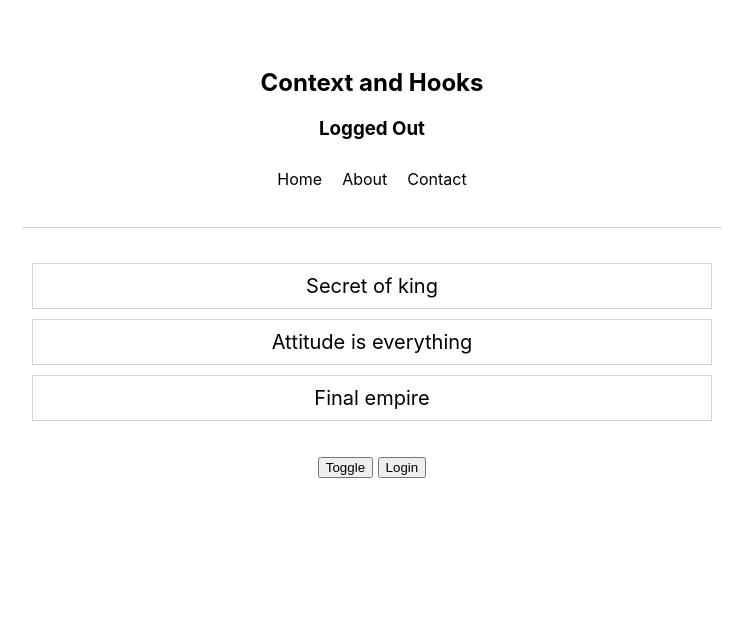
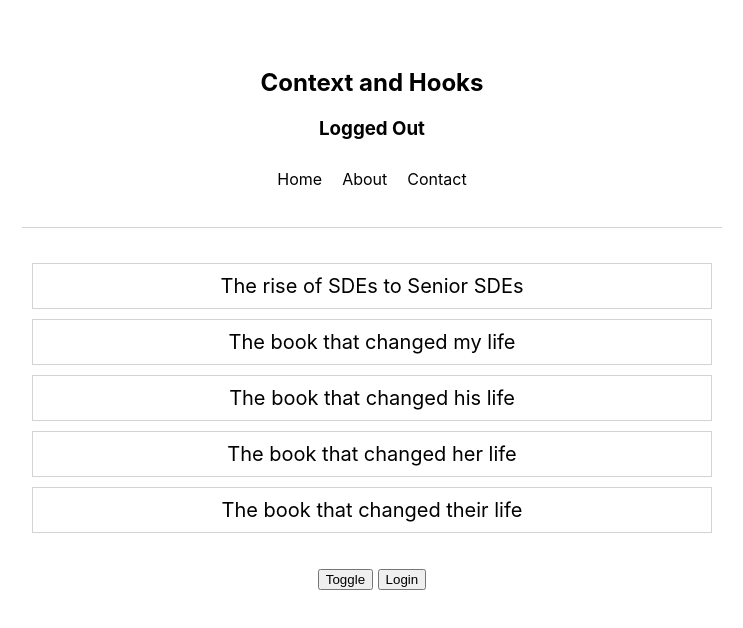
Before and after one commit to ChaitanyaVSH/reactContextAndHooks, a React (Create React App) app: page / in a window 1280 px wide. Shown: the top 628 px of the page, without its empty margins (268-1011 px from the left). Built offline with nearby package versions, Linux system fonts and the light colour scheme.

Commit message:
Integrating Context Provider to the BookList component

```diff
--- a/src/components/BookList/Booklist.jsx
+++ b/src/components/BookList/Booklist.jsx
@@ -1,12 +1,26 @@
 import React, { useContext } from 'react';
+import { BookContext } from '../../contexts/BooksContext/BookContext';
 import { ThemeContext } from '../../contexts/ThemeContext/ThemeContext';
 import styles from "./Booklist.module.css";
 
 const Booklist = () => {
 
     const themeData = useContext(ThemeContext);
+    const booksList = useContext(BookContext);
 
     const theme = themeData.isLightTheme ? themeData.light : themeData.dark;
+
+    const renderBooks = () => {
+        return (
+            <ul>
+                {
+                    booksList.books.map((book, idx) => {
+                        return <li key={idx}>{book.title}</li>
+                    })
+                }
+            </ul>
+        )
+    }
 
     return (
         <div className={styles.container} style={{
@@ -14,11 +28,7 @@ const Booklist = () => {
             color: theme.text,
         }}>
             <div className={styles.booklist}>
-                <ul>
-                    <li>Secret of king</li>
-                    <li>Attitude is everything</li>
-                    <li>Final empire</li>
-                </ul>
+                {renderBooks()}
             </div>
         </div>
     )
--- a/src/contexts/BooksContext/BookContext.js
+++ b/src/contexts/BooksContext/BookContext.js
@@ -42,7 +42,7 @@ const BookContextProvider = ({children}) => {
     const [books, setBooks] = useState(booksList)
 
     return (
-        <BookContext.Provider value={{...books}}>
+        <BookContext.Provider value={{books}}>
             {children}
         </BookContext.Provider>
     )
```
